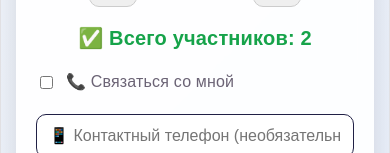
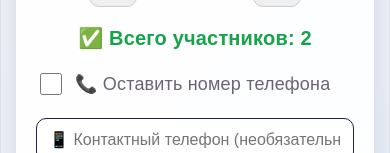
Before and after one commit to Malynskyi/church-registration, a React (Vite) app: page / in a window 390 px wide. Shown: the part 691-844 px from the top of the page. Built offline with nearby package versions, Linux system fonts and the light colour scheme.

Commit message:
Phone changed

```diff
--- a/src/pages/RegistrationPage.jsx
+++ b/src/pages/RegistrationPage.jsx
@@ -145,14 +145,7 @@ export default function RegistrationPage() {
                 {family.adults + family.children.length}
             </div>
 
-            <label
-                style={{
-                    display: "flex",
-                    alignItems: "center",
-                    gap: "10px",
-                    marginBottom: "20px",
-                }}
-            >
+            <label className="contact-option">
                 <input
                     type="checkbox"
                     checked={family.wantsContact}
@@ -164,7 +157,7 @@ export default function RegistrationPage() {
                     }
                 />
 
-                📞 Связаться со мной
+                <span>📞 Оставить номер телефона</span>
             </label>
 
             {family.wantsContact && (
--- a/src/styles/RegistrationPage.css
+++ b/src/styles/RegistrationPage.css
@@ -265,3 +265,19 @@ html {
 
     margin: 20px 0;
 }
+
+.contact-option {
+    display: flex;
+    align-items: center;
+    gap: 10px;
+
+    margin: 20px 0;
+
+    font-size: 18px;
+    font-weight: 500;
+}
+
+.contact-option input {
+    width: 22px;
+    height: 22px;
+}
```
